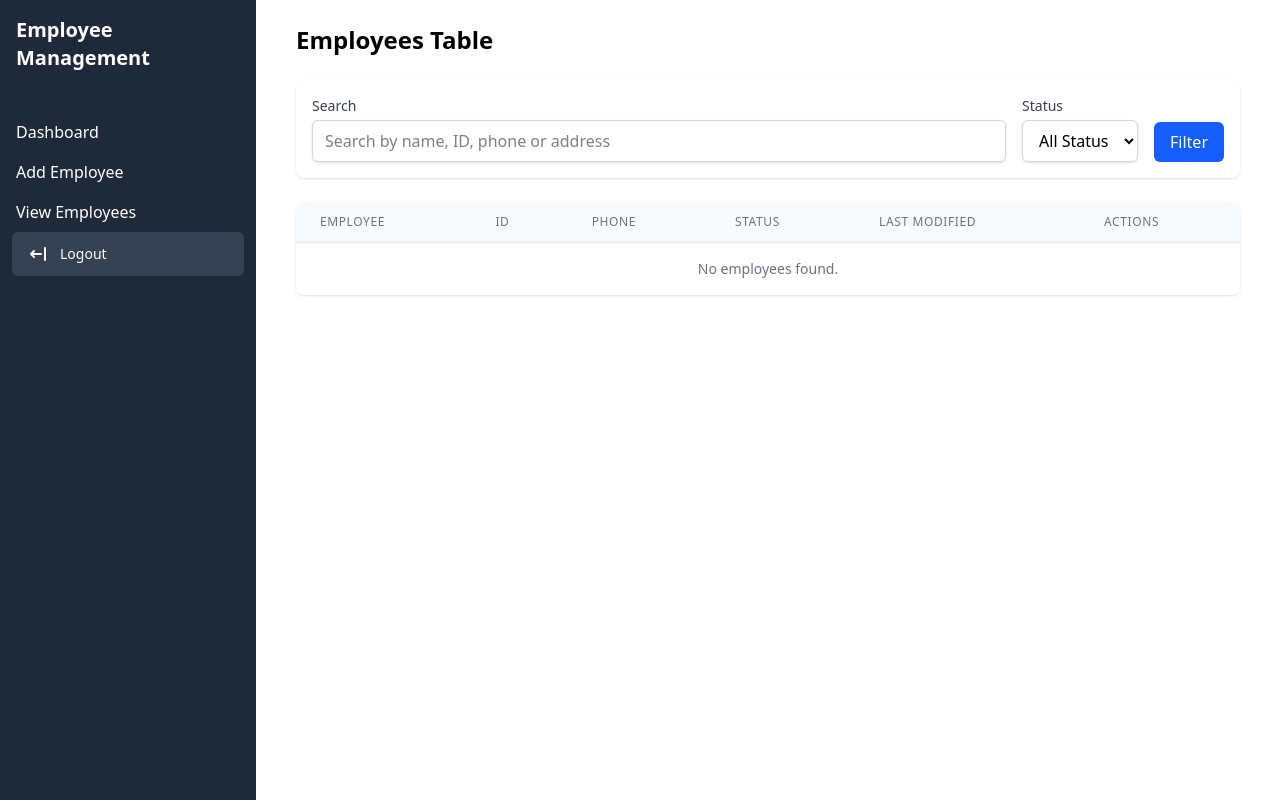
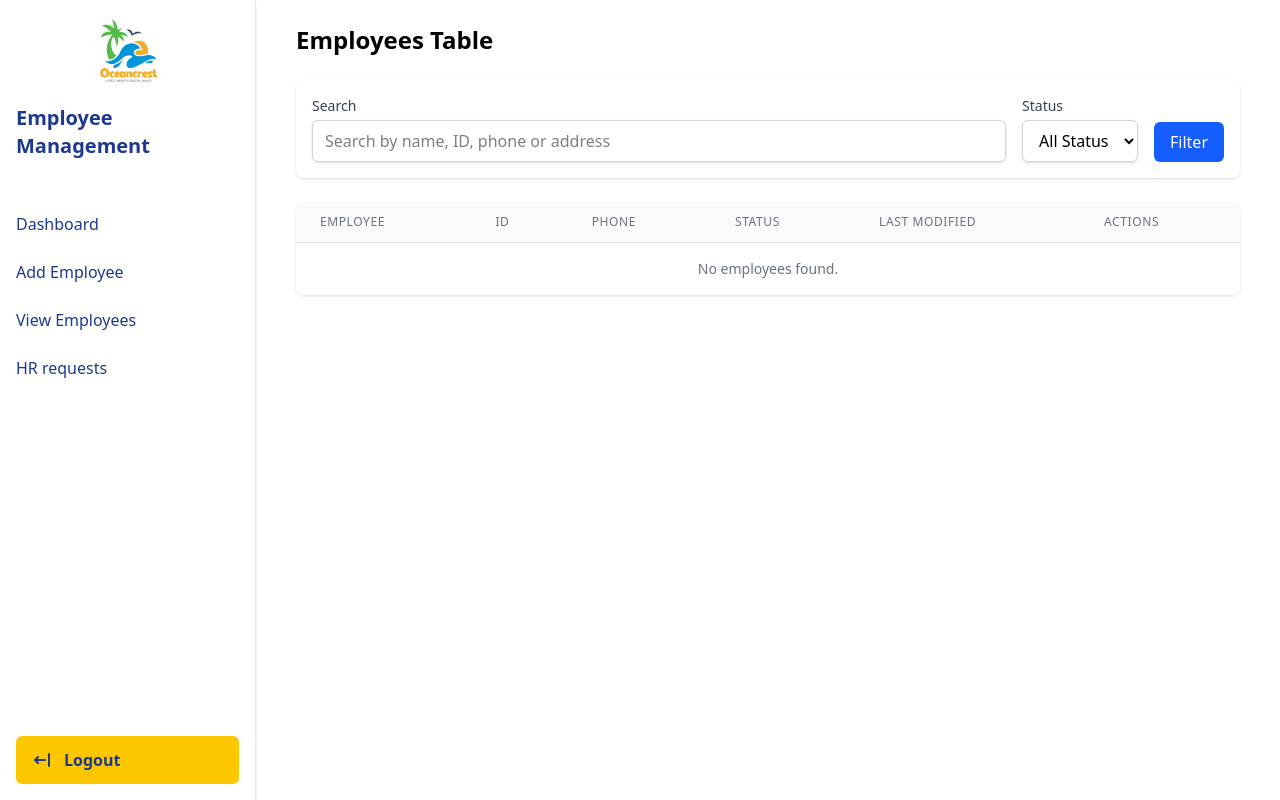
Before and after one commit to Giner-Jv-git/employee_management, a Django app: page /employees/ in a window 1280 px wide. Run offline with Django 4.2, Linux system fonts and the light colour scheme; data that the repository does not hold is empty.

Commit message:
login html

```diff
--- a/emp_app/static/emp_app/css/output.css
+++ b/emp_app/static/emp_app/css/output.css
@@ -11,15 +11,24 @@
     --color-red-600: oklch(57.7% 0.245 27.325);
     --color-red-800: oklch(44.4% 0.177 26.899);
     --color-red-900: oklch(39.6% 0.141 25.723);
+    --color-yellow-300: oklch(90.5% 0.182 98.111);
+    --color-yellow-400: oklch(85.2% 0.199 91.936);
     --color-green-100: oklch(96.2% 0.044 156.743);
+    --color-green-600: oklch(62.7% 0.194 149.214);
     --color-green-800: oklch(44.8% 0.119 151.328);
-    --color-green-900: oklch(39.3% 0.095 152.535);
+    --color-cyan-100: oklch(95.6% 0.045 203.388);
+    --color-blue-50: oklch(97% 0.014 254.604);
+    --color-blue-100: oklch(93.2% 0.032 255.585);
+    --color-blue-200: oklch(88.2% 0.059 254.128);
+    --color-blue-400: oklch(70.7% 0.165 254.624);
     --color-blue-600: oklch(54.6% 0.245 262.881);
     --color-blue-700: oklch(48.8% 0.243 264.376);
+    --color-blue-800: oklch(42.4% 0.199 265.638);
     --color-blue-900: oklch(37.9% 0.146 265.522);
-    --color-purple-900: oklch(38.1% 0.176 304.987);
+    --color-purple-100: oklch(94.6% 0.033 307.174);
+    --color-purple-600: oklch(55.8% 0.288 302.321);
+    --color-pink-100: oklch(94.8% 0.028 342.258);
     --color-gray-50: oklch(98.5% 0.002 247.839);
-    --color-gray-100: oklch(96.7% 0.003 264.542);
     --color-gray-200: oklch(92.8% 0.006 264.531);
     --color-gray-300: oklch(87.2% 0.01 258.338);
     --color-gray-500: oklch(55.1% 0.027 264.364);
@@ -27,13 +36,15 @@
     --color-gray-700: oklch(37.3% 0.034 259.733);
     --color-gray-800: oklch(27.8% 0.033 256.848);
     --color-gray-900: oklch(21% 0.034 264.665);
-    --color-black: #000;
     --color-white: #fff;
     --spacing: 0.25rem;
+    --container-sm: 24rem;
     --text-xs: 0.75rem;
     --text-xs--line-height: calc(1 / 0.75);
     --text-sm: 0.875rem;
     --text-sm--line-height: calc(1.25 / 0.875);
+    --text-lg: 1.125rem;
+    --text-lg--line-height: calc(1.75 / 1.125);
     --text-xl: 1.25rem;
     --text-xl--line-height: calc(1.75 / 1.25);
     --text-2xl: 1.5rem;
@@ -207,6 +218,9 @@
     white-space: nowrap;
     border-width: 0;
   }
+  .absolute {
+    position: absolute;
+  }
   .fixed {
     position: fixed;
   }
@@ -215,6 +229,12 @@
   }
   .static {
     position: static;
+  }
+  .bottom-0 {
+    bottom: calc(var(--spacing) * 0);
+  }
+  .left-0 {
+    left: calc(var(--spacing) * 0);
   }
   .z-0 {
     z-index: 0;
@@ -255,11 +272,14 @@
   .mt-6 {
     margin-top: calc(var(--spacing) * 6);
   }
-  .mt-10 {
-    margin-top: calc(var(--spacing) * 10);
-  }
   .mr-3 {
     margin-right: calc(var(--spacing) * 3);
+  }
+  .mb-1 {
+    margin-bottom: calc(var(--spacing) * 1);
+  }
+  .mb-2 {
+    margin-bottom: calc(var(--spacing) * 2);
   }
   .mb-3 {
     margin-bottom: calc(var(--spacing) * 3);
@@ -300,8 +326,20 @@
   .h-10 {
     height: calc(var(--spacing) * 10);
   }
+  .h-20 {
+    height: calc(var(--spacing) * 20);
+  }
+  .h-24 {
+    height: calc(var(--spacing) * 24);
+  }
+  .h-30 {
+    height: calc(var(--spacing) * 30);
+  }
   .h-screen {
     height: 100vh;
+  }
+  .min-h-screen {
+    min-height: 100vh;
   }
   .w-5 {
     width: calc(var(--spacing) * 5);
@@ -408,8 +471,24 @@
     border-style: var(--tw-border-style);
     border-width: 1px;
   }
+  .border-r {
+    border-right-style: var(--tw-border-style);
+    border-right-width: 1px;
+  }
+  .border-blue-200 {
+    border-color: var(--color-blue-200);
+  }
+  .border-gray-200 {
+    border-color: var(--color-gray-200);
+  }
   .border-gray-300 {
     border-color: var(--color-gray-300);
+  }
+  .bg-blue-50 {
+    background-color: var(--color-blue-50);
+  }
+  .bg-blue-100 {
+    background-color: var(--color-blue-100);
   }
   .bg-blue-600 {
     background-color: var(--color-blue-600);
@@ -429,34 +508,52 @@
   .bg-green-100 {
     background-color: var(--color-green-100);
   }
+  .bg-purple-100 {
+    background-color: var(--color-purple-100);
+  }
   .bg-red-100 {
     background-color: var(--color-red-100);
   }
   .bg-white {
     background-color: var(--color-white);
   }
+  .bg-yellow-400 {
+    background-color: var(--color-yellow-400);
+  }
   .bg-gradient-to-br {
     --tw-gradient-position: to bottom right in oklab;
     background-image: linear-gradient(var(--tw-gradient-stops));
   }
-  .from-purple-900 {
-    --tw-gradient-from: var(--color-purple-900);
+  .from-cyan-100 {
+    --tw-gradient-from: var(--color-cyan-100);
     --tw-gradient-stops: var(--tw-gradient-via-stops, var(--tw-gradient-position), var(--tw-gradient-from) var(--tw-gradient-from-position), var(--tw-gradient-to) var(--tw-gradient-to-position));
   }
-  .via-black {
-    --tw-gradient-via: var(--color-black);
+  .via-white {
+    --tw-gradient-via: var(--color-white);
     --tw-gradient-via-stops: var(--tw-gradient-position), var(--tw-gradient-from) var(--tw-gradient-from-position), var(--tw-gradient-via) var(--tw-gradient-via-position), var(--tw-gradient-to) var(--tw-gradient-to-position);
     --tw-gradient-stops: var(--tw-gradient-via-stops);
   }
-  .to-green-900 {
-    --tw-gradient-to: var(--color-green-900);
+  .to-pink-100 {
+    --tw-gradient-to: var(--color-pink-100);
     --tw-gradient-stops: var(--tw-gradient-via-stops, var(--tw-gradient-position), var(--tw-gradient-from) var(--tw-gradient-from-position), var(--tw-gradient-to) var(--tw-gradient-to-position));
+  }
+  .p-2 {
+    padding: calc(var(--spacing) * 2);
+  }
+  .p-2\.5 {
+    padding: calc(var(--spacing) * 2.5);
+  }
+  .p-3 {
+    padding: calc(var(--spacing) * 3);
   }
   .p-4 {
     padding: calc(var(--spacing) * 4);
   }
   .p-6 {
     padding: calc(var(--spacing) * 6);
+  }
+  .p-8 {
+    padding: calc(var(--spacing) * 8);
   }
   .px-2 {
     padding-inline: calc(var(--spacing) * 2);
@@ -527,8 +631,17 @@
   .text-blue-600 {
     color: var(--color-blue-600);
   }
+  .text-blue-700 {
+    color: var(--color-blue-700);
+  }
+  .text-blue-900 {
+    color: var(--color-blue-900);
+  }
   .text-gray-500 {
     color: var(--color-gray-500);
+  }
+  .text-gray-600 {
+    color: var(--color-gray-600);
   }
   .text-gray-700 {
     color: var(--color-gray-700);
@@ -558,8 +677,8 @@
     --tw-shadow: 0 1px 3px 0 var(--tw-shadow-color, rgb(0 0 0 / 0.1)), 0 1px 2px -1px var(--tw-shadow-color, rgb(0 0 0 / 0.1));
     box-shadow: var(--tw-inset-shadow), var(--tw-inset-ring-shadow), var(--tw-ring-offset-shadow), var(--tw-ring-shadow), var(--tw-shadow);
   }
-  .shadow-lg {
-    --tw-shadow: 0 10px 15px -3px var(--tw-shadow-color, rgb(0 0 0 / 0.1)), 0 4px 6px -4px var(--tw-shadow-color, rgb(0 0 0 / 0.1));
+  .shadow-md {
+    --tw-shadow: 0 4px 6px -1px var(--tw-shadow-color, rgb(0 0 0 / 0.1)), 0 2px 4px -2px var(--tw-shadow-color, rgb(0 0 0 / 0.1));
     box-shadow: var(--tw-inset-shadow), var(--tw-inset-ring-shadow), var(--tw-ring-offset-shadow), var(--tw-ring-shadow), var(--tw-shadow);
   }
   .shadow-sm {
@@ -578,6 +702,13 @@
   .duration-200 {
     --tw-duration: 200ms;
     transition-duration: 200ms;
+  }
+  .hover\:bg-blue-100 {
+    &:hover {
+      @media (hover: hover) {
+        background-color: var(--color-blue-100);
+      }
+    }
   }
   .hover\:bg-blue-700 {
     &:hover {
@@ -607,6 +738,20 @@
       }
     }
   }
+  .hover\:bg-yellow-300 {
+    &:hover {
+      @media (hover: hover) {
+        background-color: var(--color-yellow-300);
+      }
+    }
+  }
+  .hover\:text-blue-800 {
+    &:hover {
+      @media (hover: hover) {
+        color: var(--color-blue-800);
+      }
+    }
+  }
   .hover\:text-blue-900 {
     &:hover {
       @media (hover: hover) {
@@ -646,6 +817,11 @@
 @property --tw-skew-y {
   syntax: "*";
   inherits: false;
+}
+@property --tw-space-y-reverse {
+  syntax: "*";
+  inherits: false;
+  initial-value: 0;
 }
 @property --tw-space-x-reverse {
   syntax: "*";
@@ -798,6 +974,7 @@
       --tw-rotate-z: initial;
       --tw-skew-x: initial;
       --tw-skew-y: initial;
+      --tw-space-y-reverse: 0;
       --tw-space-x-reverse: 0;
       --tw-divide-y-reverse: 0;
       --tw-border-style: solid;
--- a/emp_app/templates/emp_app/includes/sidebar.html
+++ b/emp_app/templates/emp_app/includes/sidebar.html
@@ -1,21 +1,28 @@
-<div class="w-64 bg-gray-800 text-white h-screen fixed">
-  <div class="p-4">
-    <h2 class="text-xl font-bold">Employee Management</h2>
+{% load static %}
+<div class="w-64 bg-white bg-opacity-90 text-blue-900 h-screen fixed border-r border-gray-200 shadow-md">
+  <div class="p-4 flex flex-col items-center">
+    <img src="{% static 'emp_app/img/logo5.png' %}" alt="Oceancrest Logo" class="h-20 mb-2">
+    <h2 class="text-xl font-bold text-blue-900">Employee Management</h2>
   </div>
 
 
   <nav class="mt-6">
-    <div class="px-4 py-2 hover:bg-gray-700">
-      <a href="" class="block">Dashboard</a>
+    <div class="px-4 py-3 hover:bg-blue-100 hover:text-blue-800 transition-colors duration-200">
+      <a href="{% url "admin_dashboard" %}" class="block font-medium">Dashboard</a>
     </div>
-    <div class="px-4 py-2 hover:bg-gray-700">
-      <a href="" class="block">Add Employee</a>
+    <div class="px-4 py-3 hover:bg-blue-100 hover:text-blue-800 transition-colors duration-200">
+      <a href="" class="block font-medium">Add Employee</a>
     </div>
-    <div class="px-4 py-2 hover:bg-gray-700">
-      <a href="{% url 'view_table' %}" class="block">View Employees</a>
+    <div class="px-4 py-3 hover:bg-blue-100 hover:text-blue-800 transition-colors duration-200">
+      <a href="{% url 'view_table' %}" class="block font-medium">View Employees</a>
     </div>
 
-    <div> <a href="#" class="flex items-center px-4 py-3 mb-3 mx-3 rounded-md bg-gray-700 hover:bg-gray-600 text-sm transition-colors duration-200">
+    <div class="px-4 py-3 hover:bg-blue-100 hover:text-blue-800 transition-colors duration-200">
+      <a href="{% url 'view_table' %}" class="block font-medium">HR requests</a>
+    </div>
+
+    <div class="absolute bottom-0 left-0 w-full p-4">
+        <a href="{% url "login" %}" class="flex items-center px-4 py-3 rounded-md bg-yellow-400 text-blue-900 font-semibold hover:bg-yellow-300 transition-colors duration-200">
             <svg class="h-5 w-5 mr-3 transform rotate-180" xmlns="http://www.w3.org/2000/svg" viewBox="0 0 20 20" fill="currentColor">
                  <path fill-rule="evenodd" d="M3 3a1 1 0 00-1 1v12a1 1 0 102 0V4a1 1 0 00-1-1zm10.293 9.293a1 1 0 001.414 1.414l3-3a1 1 0 000-1.414l-3-3a1 1 0 10-1.414 1.414L14.586 9H7a1 1 0 100 2h7.586l-1.293 1.293z" clip-rule="evenodd" />
             </svg>
--- a/emp_app/urls.py
+++ b/emp_app/urls.py
@@ -3,6 +3,10 @@ from . import views
 from django.contrib.auth.views import LogoutView
 
 urlpatterns = [
+    #auth
+    path('login/', views.login_view, name='login'),
+    #admin
+    path('dashboard/', views.AdminDashboardView.as_view(), name='admin_dashboard'),
     # View Table URLs
     path('employees/', views.EmployeeTableView.as_view(), name='view_table'),
 
--- a/emp_app/views.py
+++ b/emp_app/views.py
@@ -1,6 +1,43 @@
 from django.views.generic import ListView
 from django.db.models import Q
 from .models import EmployeeData
+from django.shortcuts import render
+
+from django.views.generic import TemplateView
+from .models import EmployeeData
+from django.utils import timezone
+from datetime import timedelta
+
+
+
+def login_view(request):
+    return render(request, 'emp_app/login.html')
+
+
+#dashboard functions
+class AdminDashboardView(TemplateView):
+    template_name = 'emp_app/admin/dashboard.html'
+
+    def get_context_data(self, **kwargs):
+        context = super().get_context_data(**kwargs)
+
+        # Total employees count
+        context['total_employees'] = EmployeeData.objects.count()
+
+        # Active employees count
+        context['active_employees'] = EmployeeData.objects.filter(status='active').count()
+
+        # Recent updates (last 30 days)
+        thirty_days_ago = timezone.now() - timedelta(days=30)
+        context['recent_updates'] = EmployeeData.objects.filter(
+            updated_at__gte=thirty_days_ago
+        ).count()
+
+        # Recently modified employees (last 5 changes)
+        context['recent_employees'] = EmployeeData.objects.all().order_by('-updated_at')[:5]
+
+        return context
+
 
 class EmployeeTableView(ListView):
     model = EmployeeData
--- a/employee_management/urls.py
+++ b/employee_management/urls.py
@@ -16,8 +16,10 @@ Including another URLconf
 """
 from django.contrib import admin
 from django.urls import path,include
+from django.shortcuts import redirect
 
 urlpatterns = [
     path('admin/', admin.site.urls),
-    path('',include('emp_app.urls'))
+    path('', lambda request: redirect('login/', permanent=False)),
+    path('',include('emp_app.urls')),
 ]
```
Also changed, not shown: other parts of emp_app/static/emp_app/css/output.css (+77 -5 lines), emp_app/templates/emp_app/admin/dashboard.html (+123 -0 lines), emp_app/templates/emp_app/base_auth.html (added, +15 -0 lines), emp_app/templates/emp_app/login.html (+45 -0 lines), emp_app/static/emp_app/img/Typography black.png (added), emp_app/static/emp_app/img/Typography coloreed.png (added), emp_app/static/emp_app/img/Typography white.png (added), emp_app/static/emp_app/img/black favicon.PNG (added), emp_app/static/emp_app/img/black primary.PNG (added), emp_app/static/emp_app/img/colored favicon.PNG (added), emp_app/static/emp_app/img/colored primary logo.PNG (added), emp_app/static/emp_app/img/logo5.png (added), emp_app/static/emp_app/img/white favicon.png (added), emp_app/static/emp_app/img/white primary.PNG (added).
